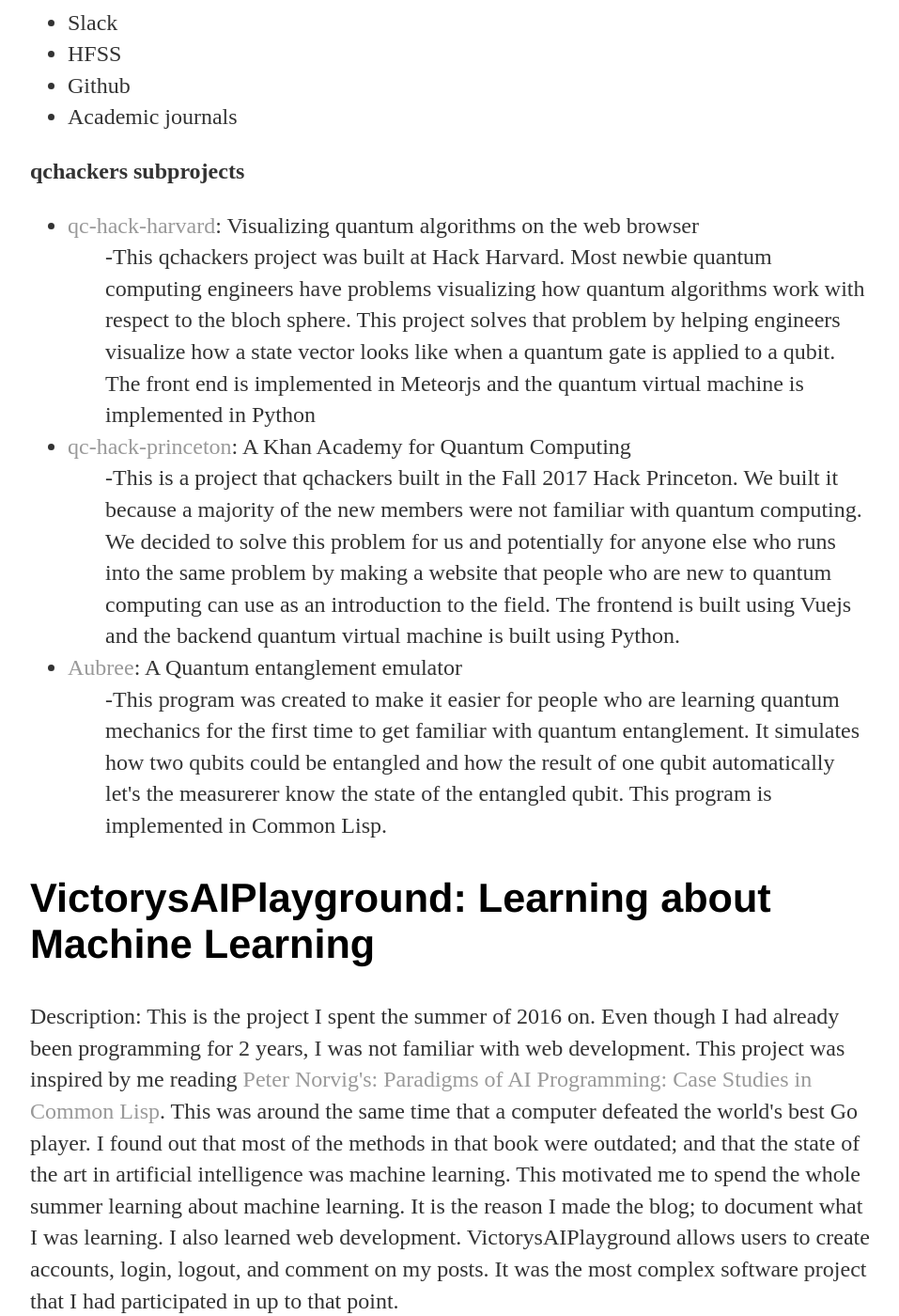
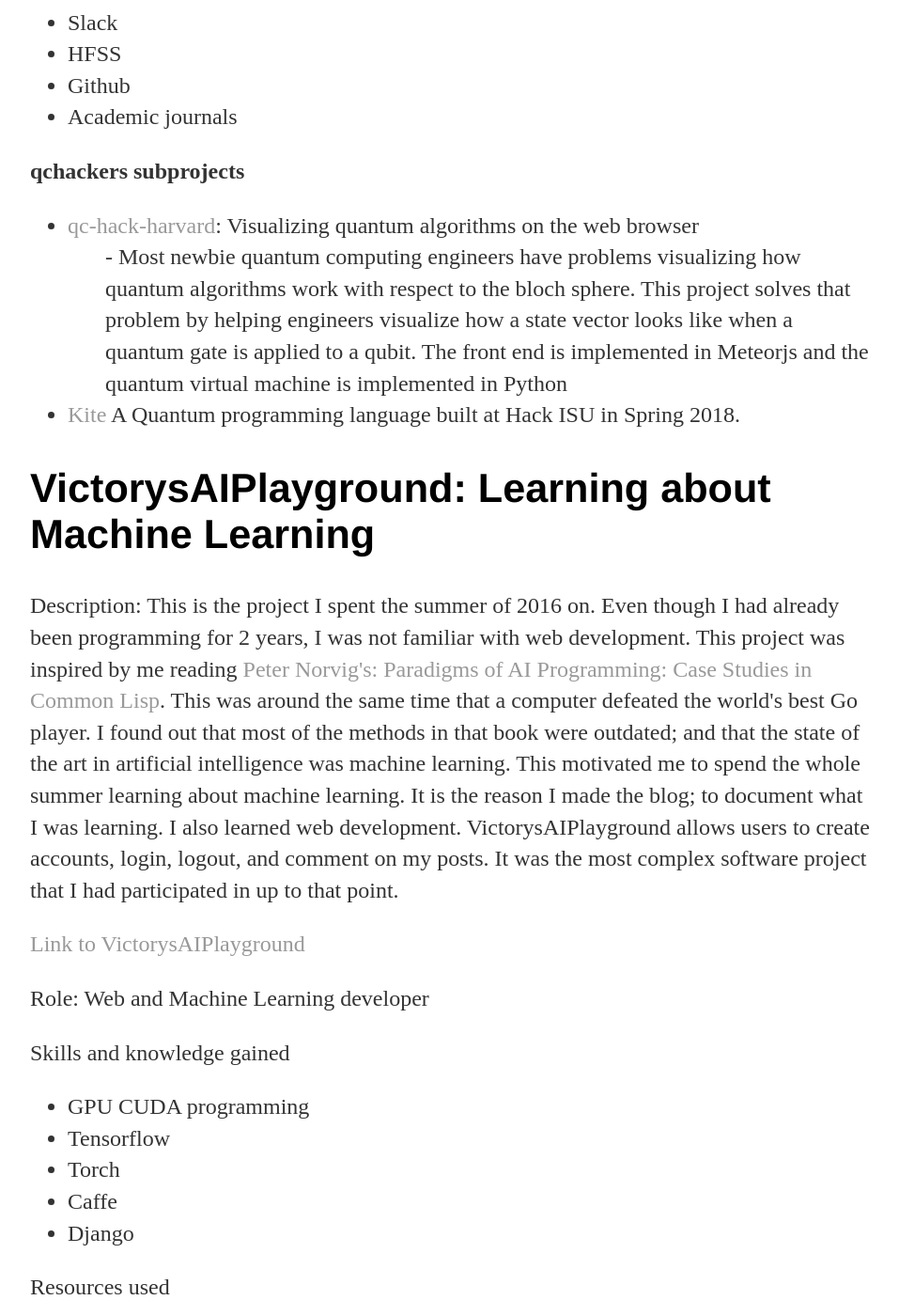
Before and after one commit to vtomole/vtomole.github.io, a Jekyll site: the page built from index.html, in a window 1280 px wide and 1400 px high, scrolled down 960 px. Shown: the whole window at 94% size, without its empty margins (160-1117 px from the left). Built offline with Jekyll 4.4.1, drawn with Linux system fonts in a browser that asks for light colours.

Commit message:
Add kite

```diff
--- a/index.html
+++ b/index.html
@@ -40,12 +40,12 @@
 
 			  	  <ul>
 				    <li><a href="http://qchackers.com/viz">qc-hack-harvard</a>: Visualizing quantum algorithms on the web browser</li>
-				    <dd>-This qchackers project was built at Hack Harvard. Most newbie quantum computing engineers have problems visualizing how quantum algorithms work with respect to the bloch sphere. This project solves that problem by helping engineers visualize how a state vector looks like when a quantum gate is applied to a qubit. The front end is implemented in Meteorjs and the quantum virtual machine is implemented in Python</dd>
-				    <li><a href="https://github.com/vtomole/qc-hack-princeton">qc-hack-princeton</a>: A Khan Academy for Quantum Computing</li>
-				    <dd>-This is a project that qchackers built in the Fall 2017 Hack Princeton. We built it because a majority of the new members were not familiar with quantum computing. We decided to solve this problem for us and potentially for anyone else who runs into the same problem by making a website that people who are new to quantum computing can use as an introduction to the field.  The frontend is built using Vuejs and the backend quantum virtual machine is built using Python.  </dd>
+				    <dd>- Most newbie quantum computing engineers have problems visualizing how quantum algorithms work with respect to the bloch sphere. This project solves that problem by helping engineers visualize how a state vector looks like when a quantum gate is applied to a qubit. The front end is implemented in Meteorjs and the quantum virtual machine is implemented in Python</dd>
 
-				    <li><a href="http://aubree.herokuapp.com/qcvm">Aubree</a>: A Quantum entanglement emulator </li>
-				   <dd>-This program was created to make it easier for people who are learning quantum mechanics for the first time to get familiar with quantum entanglement. It simulates how two qubits could be entangled and how the result of one qubit automatically let's the measurerer know the state of the entangled qubit. This program is implemented in Common Lisp. </dd>
+				     <li><a href="https://github.com/QCHackers/kite">Kite</a> A Quantum programming language built at Hack ISU in Spring 2018.</dd>
+
+
+
 				  </ul>
 
 
```
